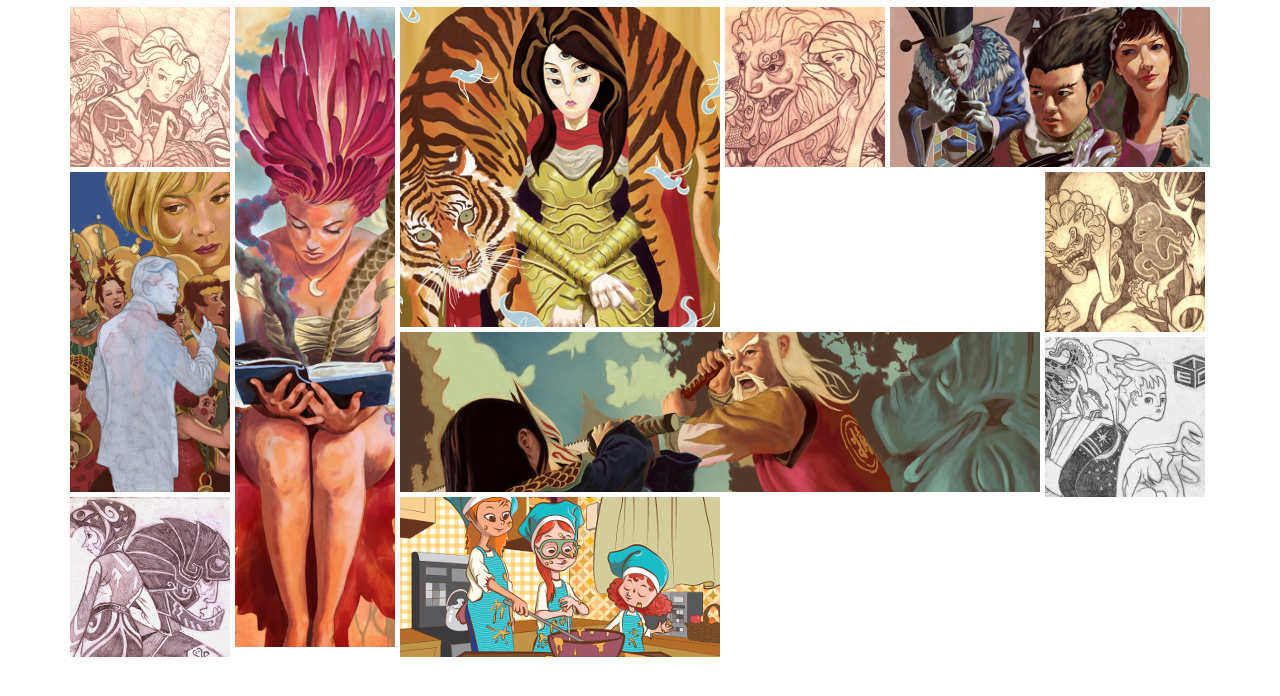
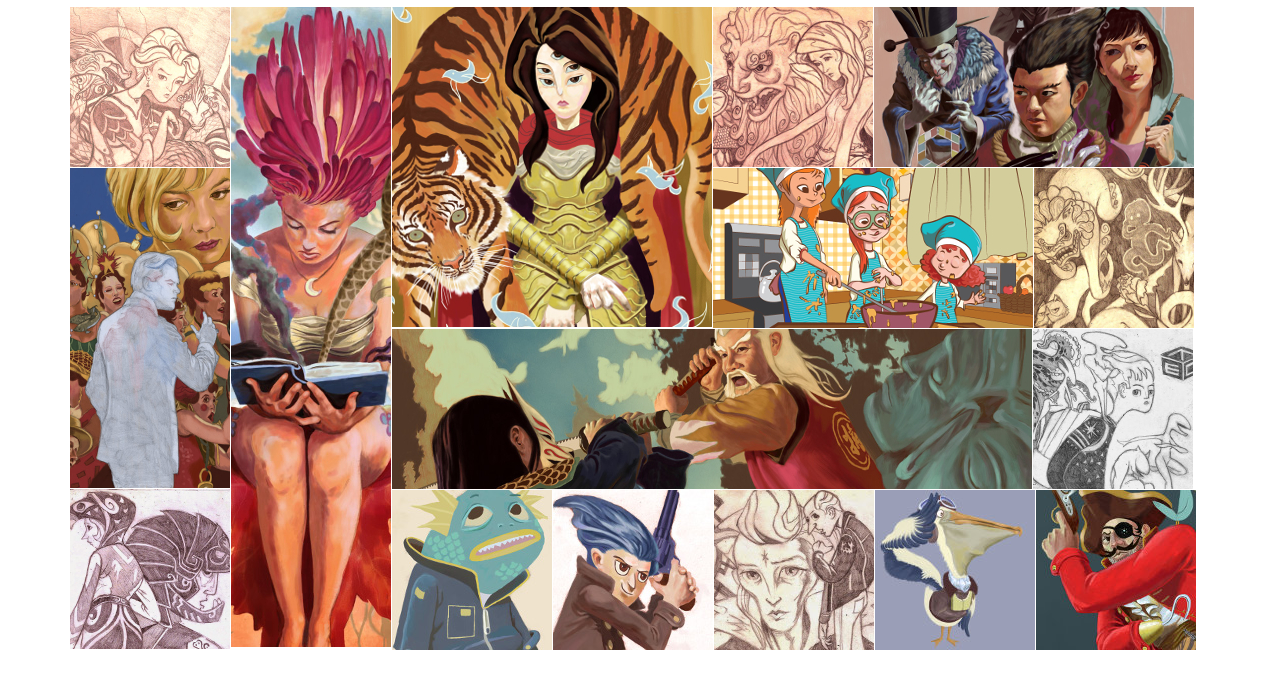
Before and after one commit to t36k/t36k.github.io, a plain HTML site: page index.html in a window 1280 px wide. Shown: the part 56-752 px from the top of the page. Drawn offline with Linux system fonts and the light colour scheme.

Commit message:
Added some other pieces to fill the gallery.

```diff
--- a/app.js
+++ b/app.js
@@ -39,6 +39,12 @@
 			thumbStyle: 'width2'
 		},
 		{
+			name: 'Lysol',
+			thumb: 'images/thumbs/lysol.jpg',
+			full: 'images/full/lysol.jpg',
+			thumbStyle: 'width2'
+		},
+		{
 			name: 'Shantou',
 			thumb: 'images/thumbs/shantou.jpg',
 			full: 'images/full/shantou.jpg',
@@ -62,18 +68,41 @@
 			full: 'images/full/inhabitants.jpg',
 			thumbStyle: ''
 		},
-
-		{
-			name: 'Lysol',
-			thumb: 'images/thumbs/lysol.jpg',
-			full: 'images/full/lysol.jpg',
-			thumbStyle: 'width2'
-		},
 		{
 			name: 'Realm',
 			thumb: 'images/thumbs/realm.jpg',
 			full: 'images/full/realm.jpg',
 			thumbStyle: ''
+		},
+		{
+			name: 'Fish',
+			thumb: 'images/thumbs/fish.jpg',
+			full: 'images/full/fish.jpg',
+			thumbStyle: ''
+		},
+		{
+			name: 'Boots',
+			thumb: 'images/thumbs/boots.jpg',
+			full: 'images/full/boots.jpg',
+			thumbStyle: ''
+		},
+		{
+			name: 'Crab Cakes',
+			thumb: 'images/thumbs/crab_cakes.jpg',
+			full: 'images/full/crab_cakes.jpg',
+			thumbStyle: ''
+		},
+		{
+			name: 'Pelican',
+			thumb: 'images/thumbs/pelican.jpg',
+			full: 'images/full/pelican.jpg',
+			thumbStyle: ''
+		},
+		{
+			name: 'Gangsta Pirate',
+			thumb: 'images/thumbs/pirate.jpg',
+			full: 'images/full/pirate.jpg',
+			thumbStyle: ''
 		}
 	];
 })();
--- a/index.html
+++ b/index.html
@@ -6,7 +6,8 @@
 	<body class="center-block">
 		<h2 class="title center-block">Teck Kuoch</h1>
 		<div class="container" ng-controller="GalleryController as galleryCtrl">
-			<div class="packery js-packery" data-packery-options='{ "gutter": 5 }'>
+			<div class="packery js-packery" data-packery-options='{ "gutter": 1 }'>
+				<div class="gutter-sizer"></div>
 				<div ng-repeat="art in galleryCtrl.artwork">
 					<div class="item" ng-class="art.thumbStyle">
 						<img ng-src="{{art.thumb}}"/>
```
Also changed, not shown: images/full/boots.jpg (added), images/full/crab_cakes.jpg (added), images/full/fish.jpg (added), images/full/fly_farmer.jpg (added), images/full/pelican.jpg (added), images/full/pirate.jpg (added), images/thumbs/boots.jpg (added), images/thumbs/crab_cakes.jpg (added), images/thumbs/fish.jpg (added), images/thumbs/fly_farmer.jpg (added), images/thumbs/pelican.jpg (added), images/thumbs/pirate.jpg (added).
